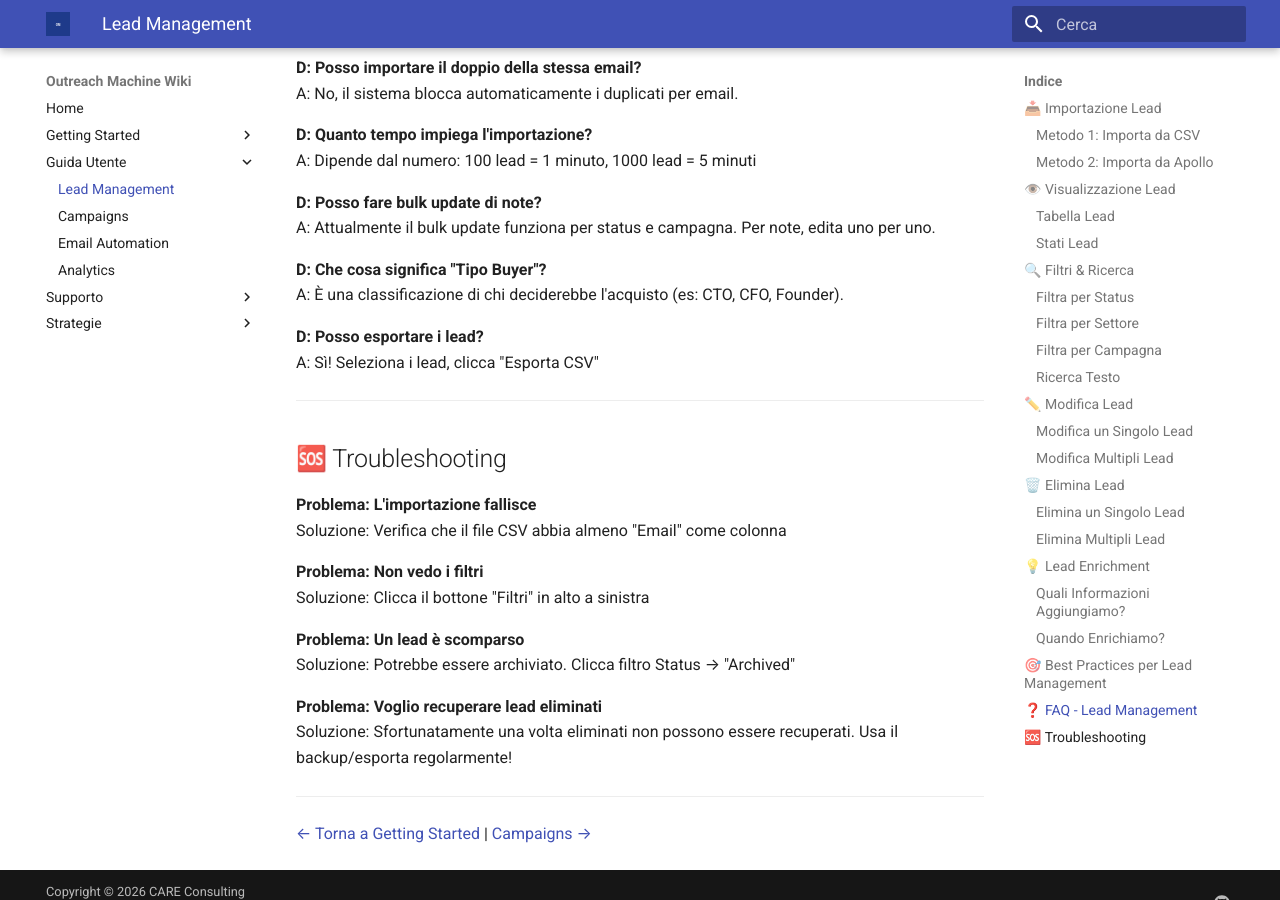
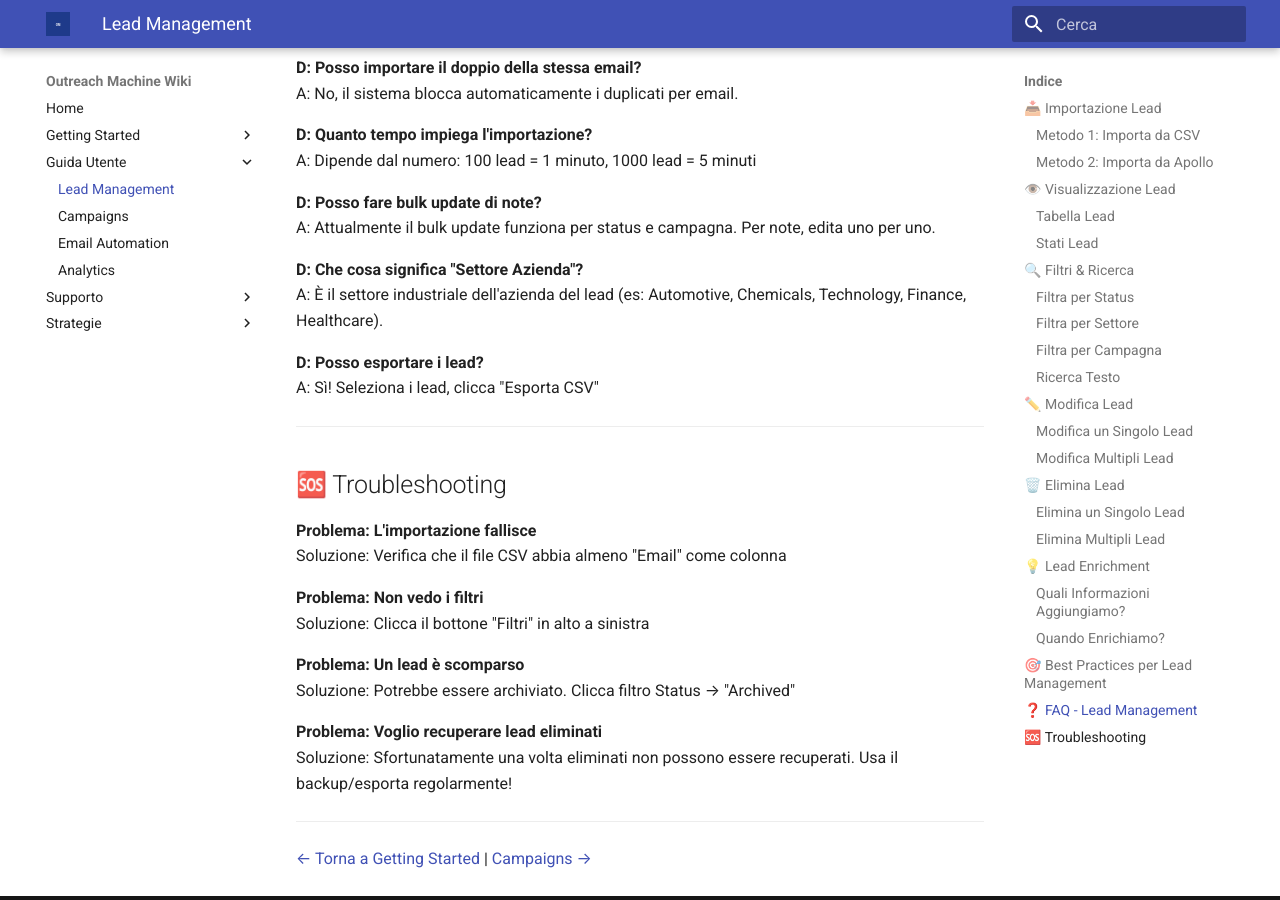
Before and after one commit to care-consulting/outreach-machine-wiki, an MkDocs documentation site: the page built from docs/lead-management.md, in a window 1280 px wide and 900 px high, scrolled down 4971 px. Built offline with MkDocs 1.6.1 and Material for MkDocs 9.7.7, drawn with Linux system fonts in a browser that asks for light colours.

Commit message:
docs: Update FAQ - rename 'Tipo Buyer' to 'Settore Azienda'
Field contains industry sectors (automotive, chemicals, tech, etc.), not buyer types.
Update FAQ description to correctly explain the field purpose.

Co-Authored-By: Claude Haiku 4.5 <noreply@anthropic.com>

```diff
--- a/docs/lead-management.md
+++ b/docs/lead-management.md
@@ -231,8 +231,8 @@ A: Dipende dal numero: 100 lead = 1 minuto, 1000 lead = 5 minuti
 **D: Posso fare bulk update di note?**
 A: Attualmente il bulk update funziona per status e campagna. Per note, edita uno per uno.
 
-**D: Che cosa significa "Tipo Buyer"?**
-A: È una classificazione di chi deciderebbe l'acquisto (es: CTO, CFO, Founder).
+**D: Che cosa significa "Settore Azienda"?**
+A: È il settore industriale dell'azienda del lead (es: Automotive, Chemicals, Technology, Finance, Healthcare).
 
 **D: Posso esportare i lead?**
 A: Sì! Seleziona i lead, clicca "Esporta CSV"
```
